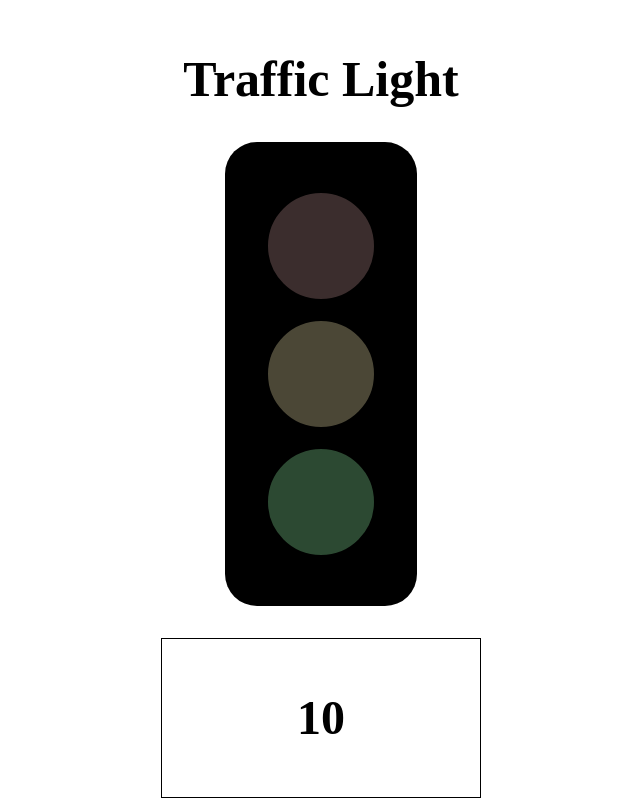
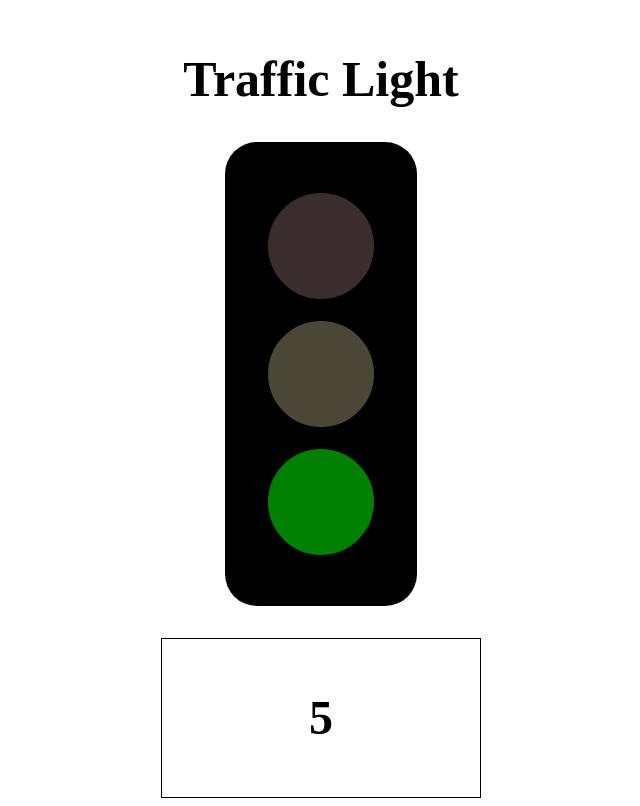
Before and after one commit to mitrarsh/traffic-light, a plain HTML site: page index.html in a window 1280 px wide. Shown: the whole page, without its empty margins (319-959 px from the left). Drawn offline with Linux system fonts and the light colour scheme; files that its build step writes are made by us from their sources.

Commit message:
Update index.html

```diff
--- a/index.html
+++ b/index.html
@@ -3,7 +3,7 @@
 <head>
     <meta charset="UTF-8">
     <meta name="viewport" content="width=device-width, initial-scale=1.0">
-    <link rel="stylesheet" href="/js-html-interactive/traffic-light/style.css">
+    <link rel="stylesheet" href="style.css">
     <title>Document</title>
 </head>
 <body>
@@ -18,6 +18,6 @@
     </div>
     <div class="timer">10</div>
 
-    <script src="/js-html-interactive/traffic-light/js.js"></script>
+    <script src="js.js"></script>
 </body>
 </html>
```
